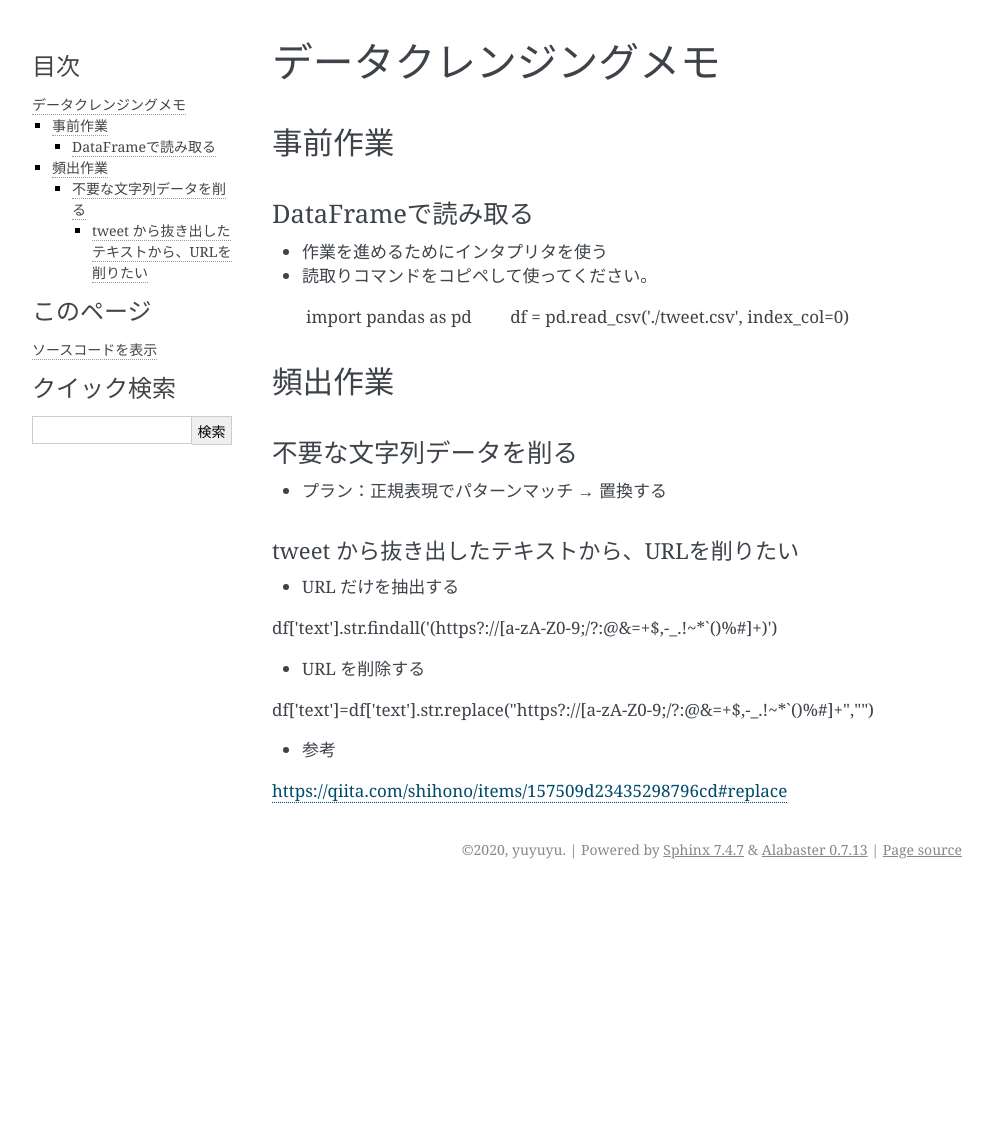
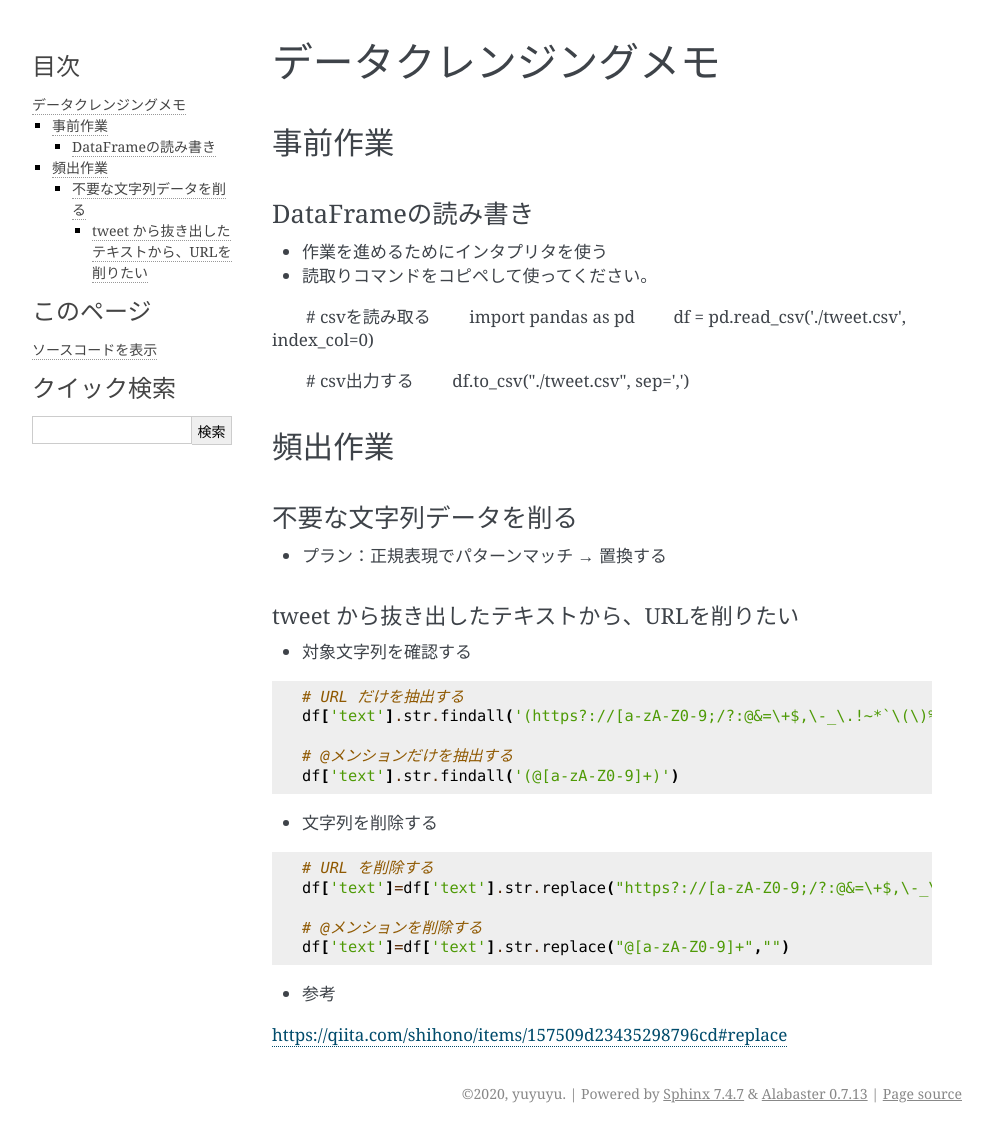
Before and after one commit to yuyuyu0706/sphinx, a Sphinx documentation site: the page built from sphinx/source/work/page09_datacleansing.rst, in a window 1280 px wide. Shown: the whole page, without its empty margins (148-1141 px from the left). Built offline with Sphinx 7.4.7, drawn with Linux system fonts in a browser that asks for light colours; pages that are not in the unit, such as notebooks, are missing from menus; before the commit the page ends 900 px from its top, so only the background shows below that.

Commit message:
auto commit

```diff
--- a/sphinx/source/work/page09_datacleansing.rst
+++ b/sphinx/source/work/page09_datacleansing.rst
@@ -6,7 +6,7 @@
 事前作業
 ###############################
 
-DataFrameで読み取る
+DataFrameの読み書き
 ******************************
 
 * 作業を進めるためにインタプリタを使う
@@ -14,8 +14,12 @@ DataFrameで読み取る
 
 ::
 
+　　# csvを読み取る
 　　import pandas as pd
 　　df = pd.read_csv('./tweet.csv', index_col=0)
+
+　　# csv出力する
+　　df.to_csv("./tweet.csv", sep=',')
 
 
 頻出作業
@@ -29,11 +33,27 @@ DataFrameで読み取る
 tweet から抜き出したテキストから、URLを削りたい
 -------------------------------------------------
 
-* URL だけを抽出する
-df['text'].str.findall('(https?://[a-zA-Z0-9;/?:@&=\+$,\-_\.!~*`\(\)%#]+)')
+* 対象文字列を確認する
 
-* URL を削除する
-df['text']=df['text'].str.replace("https?://[a-zA-Z0-9;/?:@&=\+$,\-_\.!~*`\(\)%#]+","")
+::
+
+  # URL だけを抽出する
+  df['text'].str.findall('(https?://[a-zA-Z0-9;/?:@&=\+$,\-_\.!~*`\(\)%#]+)')
+
+  # @メンションだけを抽出する
+  df['text'].str.findall('(@[a-zA-Z0-9]+)')
+
+
+* 文字列を削除する
+
+::
+
+  # URL を削除する
+  df['text']=df['text'].str.replace("https?://[a-zA-Z0-9;/?:@&=\+$,\-_\.!~*`\(\)%#]+","")
+
+  # @メンションを削除する
+  df['text']=df['text'].str.replace("@[a-zA-Z0-9]+","")
+
 
 * 参考
 https://qiita.com/shihono/items/157509d23435298796cd#replace
```
